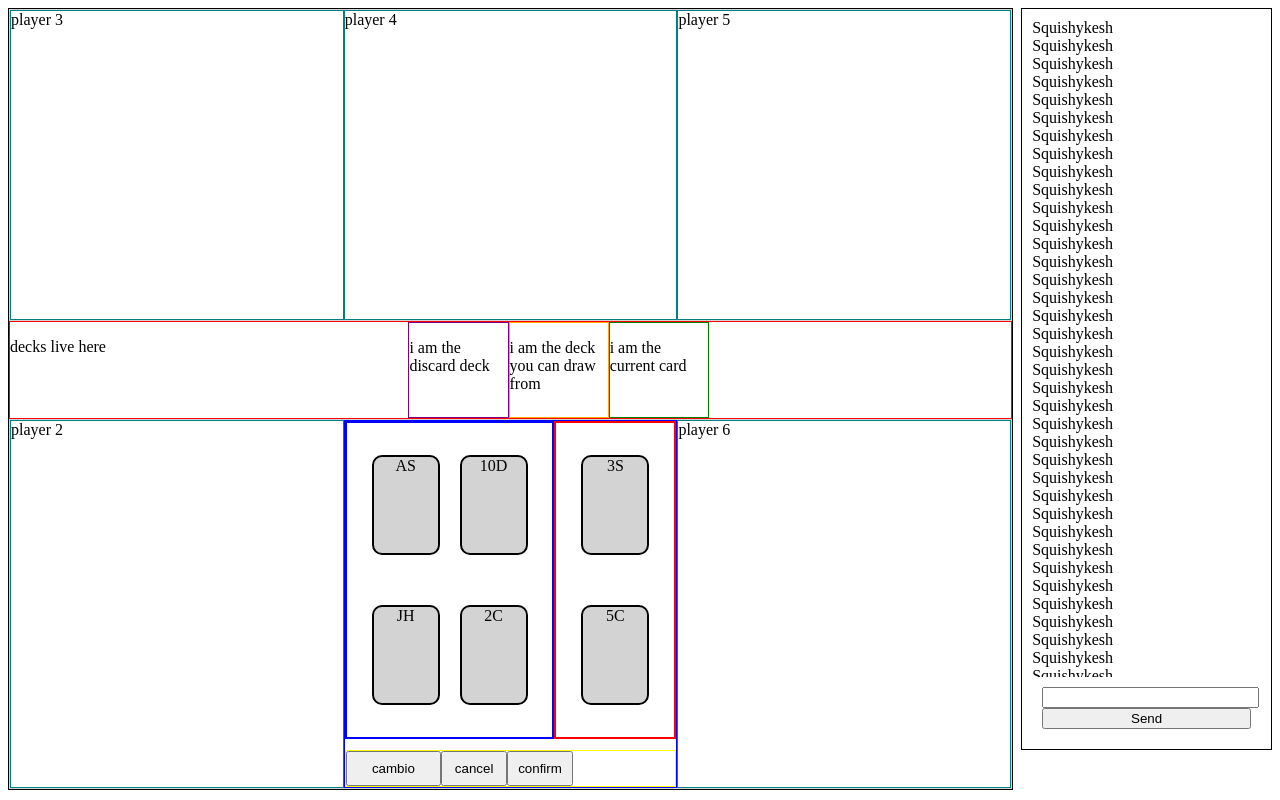
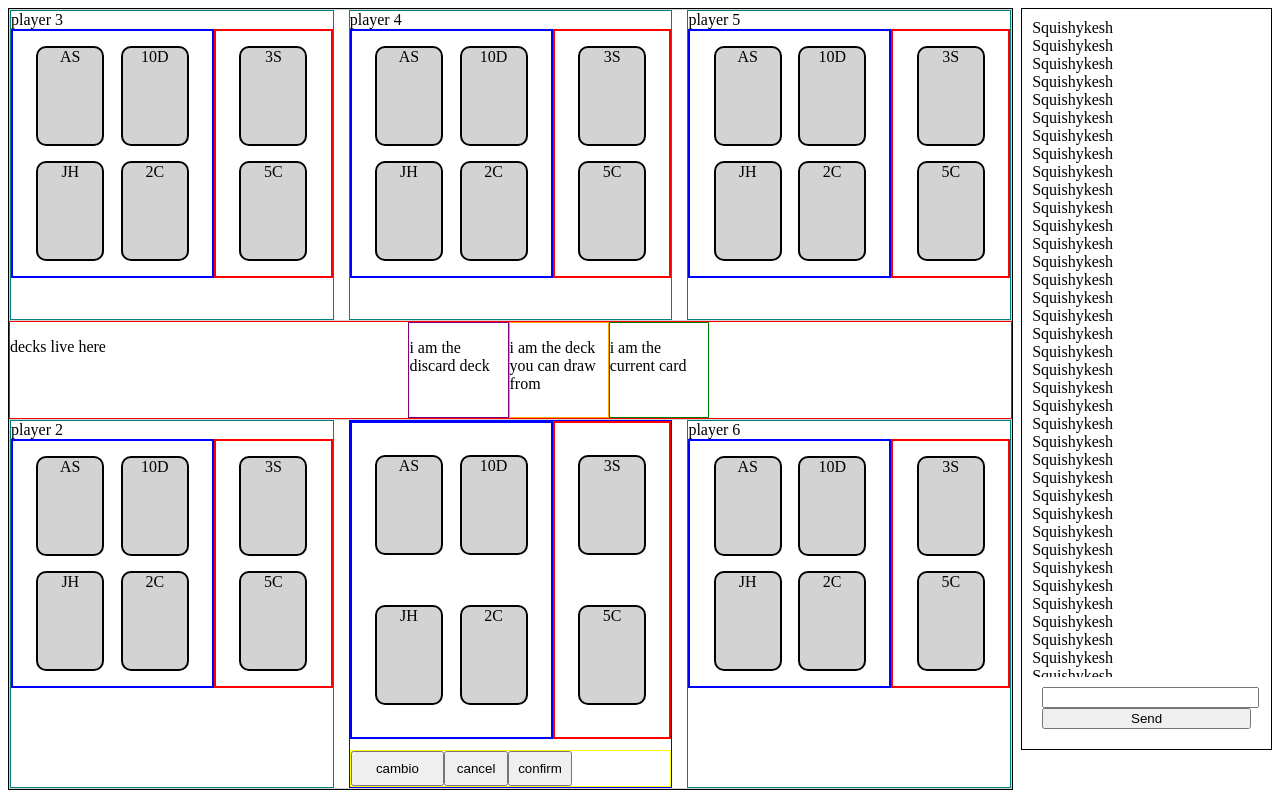
Before and after one commit to Camb-io/playcamb.io, a React (Create React App) app in the folder cambio-client/: page /1 in a window 1280 px wide. Built offline with nearby package versions, Linux system fonts and the light colour scheme.

Commit message:
added space btw hands

```diff
--- a/cambio-client/src/components/BottomPlayers/BottomPlayers.main.jsx
+++ b/cambio-client/src/components/BottomPlayers/BottomPlayers.main.jsx
@@ -1,14 +1,19 @@
 import React from 'react';
 import { CurrentPlayer } from '../CurrentPlayer'
+import { Hand } from '../Hand'
 
 
 const BottomPlayers = () => {
 
   return (
     <div className="bottom-players">
-      <div className="player-two">player 2</div>
+      <div className="player-two">player 2
+        <Hand/>
+      </div>
       <CurrentPlayer />
-      <div className="player-six">player 6</div>
+      <div className="player-six">player 6
+        <Hand/>
+      </div>
     </div>
   )
 
--- a/cambio-client/src/components/BottomPlayers/styles.scss
+++ b/cambio-client/src/components/BottomPlayers/styles.scss
@@ -3,8 +3,9 @@
   border-style: solid;
   border-color: $standard-player-area;
   display: grid;
-  grid-template-columns: 33.33% 33.33% 33.33%;
+    grid-template-columns: 32.33% 32.33% 32.33%;
   grid-auto-rows: 100%;
+  grid-gap: 1.5%;
   grid-template-areas:
     "playertwo"
     "currentuser"
--- a/cambio-client/src/components/TopPlayers/TopPlayers.main.jsx
+++ b/cambio-client/src/components/TopPlayers/TopPlayers.main.jsx
@@ -1,12 +1,19 @@
 import React from 'react';
+import { Hand } from '../Hand';
 
 const TopPlayers = () => {
 
   return (
     <div className="top-players">
-      <div className="player-three">player 3</div>
-      <div className="player-four">player 4</div>
-      <div className="player-five">player 5</div>
+      <div className="player-three">player 3
+        <Hand/>
+      </div>
+      <div className="player-four">player 4
+        <Hand/>
+      </div>
+      <div className="player-five">player 5
+        <Hand/>
+      </div>
     </div>
   )
 
--- a/cambio-client/src/components/TopPlayers/styles.scss
+++ b/cambio-client/src/components/TopPlayers/styles.scss
@@ -3,8 +3,9 @@
   border-style: solid;
   border-color: $standard-player-area;
   display: grid;
-  grid-template-columns: 33.33% 33.33% 33.33%;
+  grid-template-columns: 32.33% 32.33% 32.33%;
   grid-auto-rows: 100%;
+  grid-gap: 1.5%;
   grid-template-areas:
     "playerthree"
     "playerfour"
```
